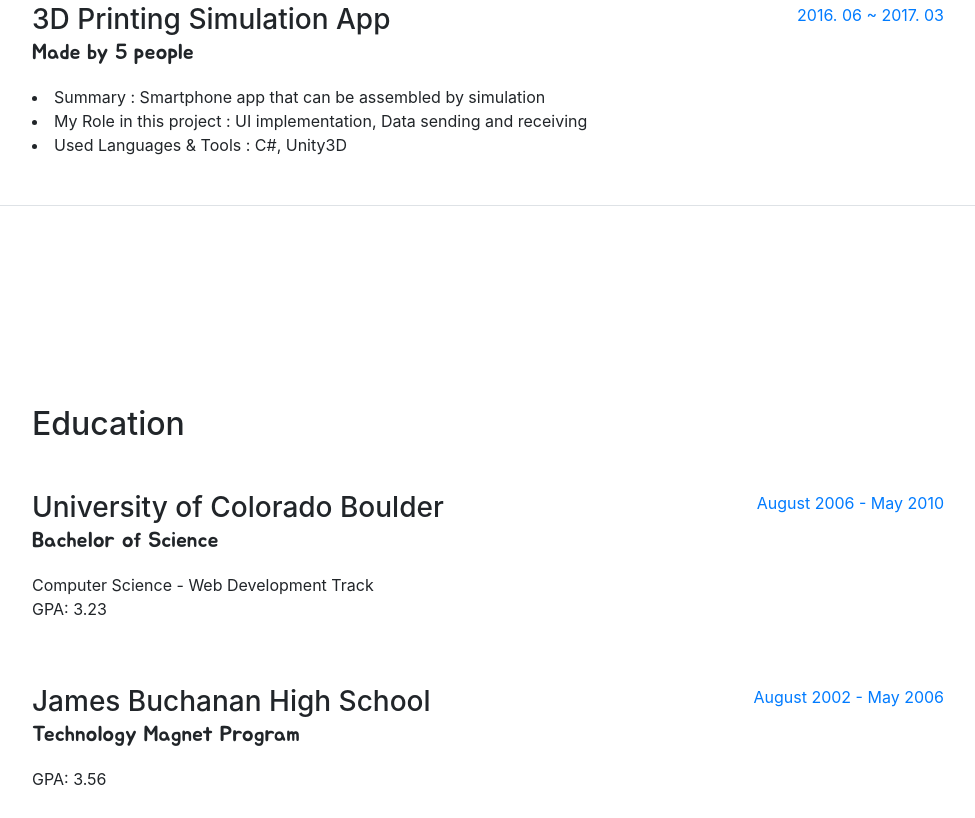
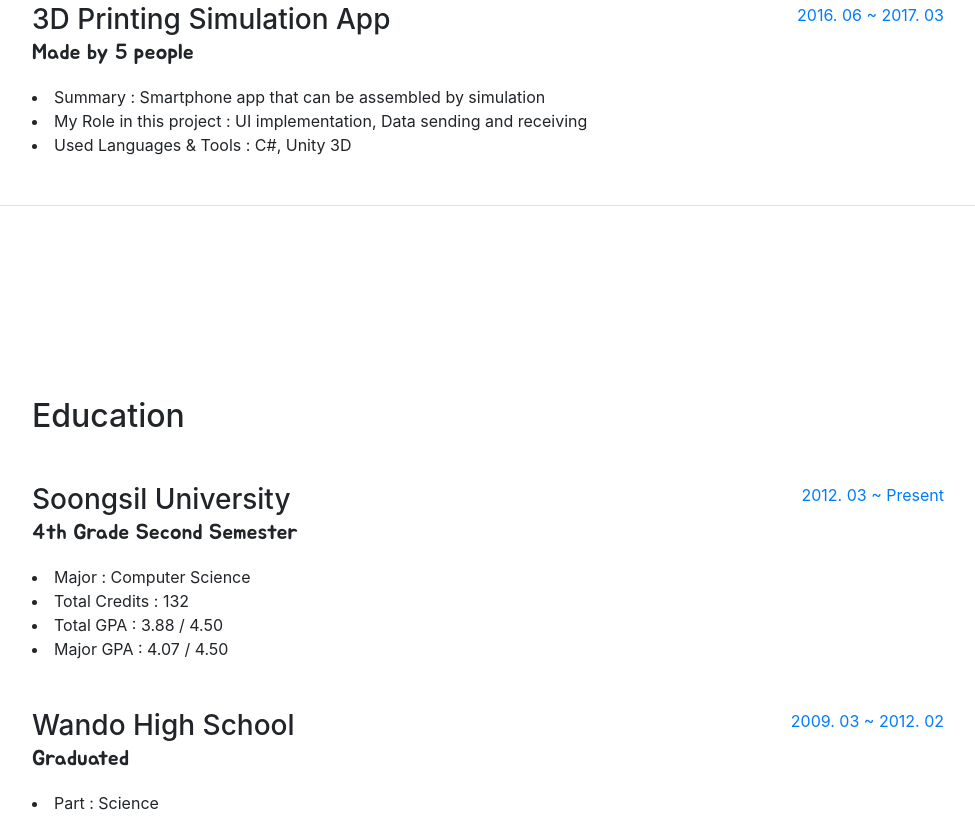
Before and after one commit to wnsgur556/wnsgur556.github.io, a website with bundled scripts: page index.html in a window 1280 px wide. Shown: the part 1633-2451 px from the top of the page, without its empty margins (288-1263 px from the left). Built offline with nearby package versions, Linux system fonts and the light colour scheme; a web font is replaced by a local one.

Commit message:
4th commit

```diff
--- a/index.html
+++ b/index.html
@@ -151,7 +151,7 @@
               <div class="subheading mb-3">Made by 5 people</div>
               <li>Summary : Smartphone app that can be assembled by simulation</il>
               <li>My Role in this project : UI implementation, Data sending and receiving</il>
-              <li>Used Languages &amp; Tools : C#, Unity3D</il>
+              <li>Used Languages &amp; Tools : C#, Unity 3D</il>
             </div>
             <div class="resume-date text-md-right">
               <span class="text-primary">2016. 06 ~ 2017. 03</span>
@@ -168,24 +168,26 @@
 
           <div class="resume-item d-flex flex-column flex-md-row mb-5">
             <div class="resume-content mr-auto">
-              <h3 class="mb-0">University of Colorado Boulder</h3>
-              <div class="subheading mb-3">Bachelor of Science</div>
-              <div>Computer Science - Web Development Track</div>
-              <p>GPA: 3.23</p>
+              <h3 class="mb-0">Soongsil University</h3>
+              <div class="subheading mb-3">4th Grade Second Semester <Attending class=""></Attending></div>
+              <li>Major : Computer Science</li>
+              <li>Total Credits : 132</li>
+              <li>Total GPA : 3.88 / 4.50</il>
+              <li>Major GPA : 4.07 / 4.50</il>
             </div>
             <div class="resume-date text-md-right">
-              <span class="text-primary">August 2006 - May 2010</span>
+              <span class="text-primary">2012. 03 ~ Present</span>
             </div>
           </div>
 
           <div class="resume-item d-flex flex-column flex-md-row">
             <div class="resume-content mr-auto">
-              <h3 class="mb-0">James Buchanan High School</h3>
-              <div class="subheading mb-3">Technology Magnet Program</div>
-              <p>GPA: 3.56</p>
+              <h3 class="mb-0">Wando High School</h3>
+              <div class="subheading mb-3">Graduated</div>
+              <li>Part : Science</li>
             </div>
             <div class="resume-date text-md-right">
-              <span class="text-primary">August 2002 - May 2006</span>
+              <span class="text-primary">2009. 03 ~ 2012. 02</span>
             </div>
           </div>
 
```
